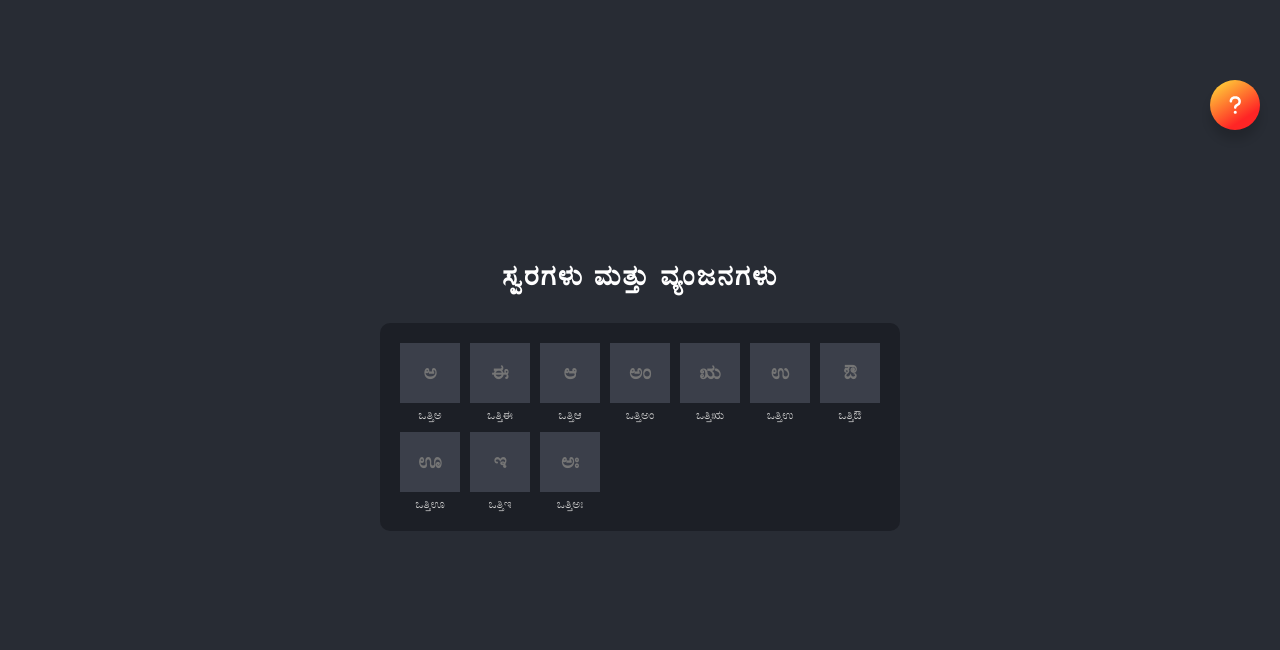
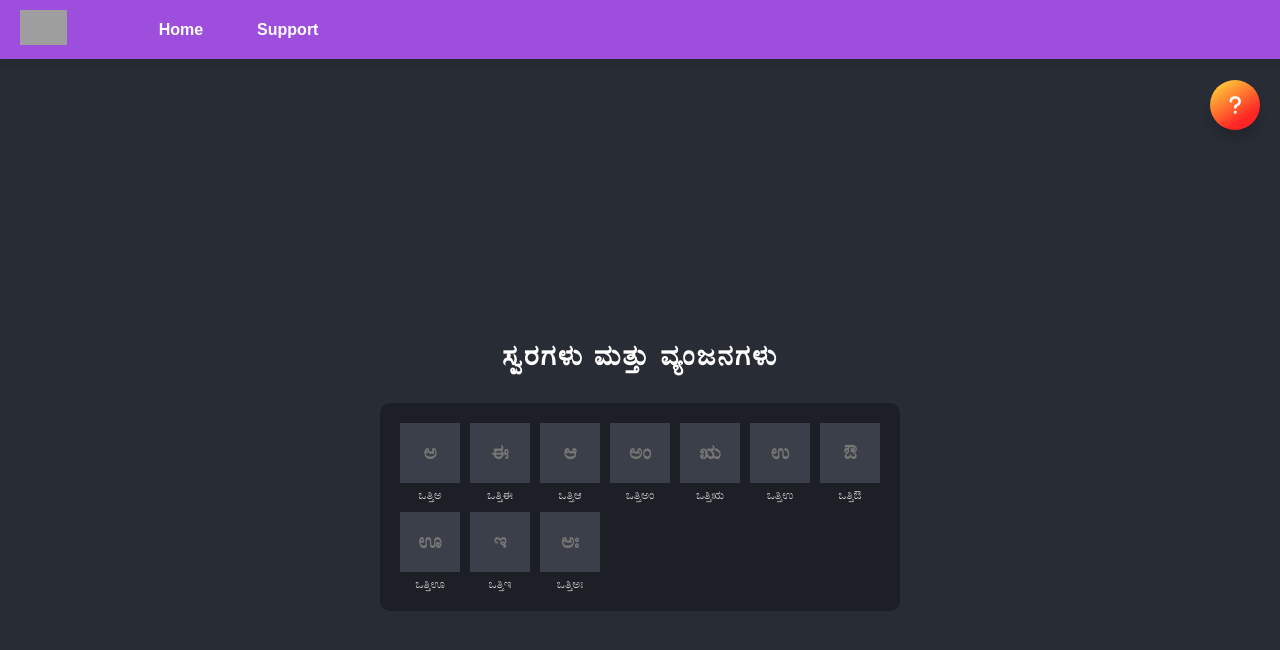
Before and after one commit to nithinvs0404/TypingTutor, a plain HTML site: page kanada_stage_1.html in a window 1280 px wide. Drawn offline with Linux system fonts and the light colour scheme; grey boxes are pictures that could not be loaded.

Commit message:
Update kanada_stage_1.html

```diff
--- a/kanada_stage_1.html
+++ b/kanada_stage_1.html
@@ -371,7 +371,19 @@ footer {
     <div id="footer-container"></div>
 
     <script>
+ // Load Header
+  fetch('header.html')
+    .then(response => response.text())
+    .then(data => {
+      document.getElementById('header-container').innerHTML = data;
+    });
 
+  // Load Footer
+  fetch('footer.html')
+    .then(response => response.text())
+    .then(data => {
+      document.getElementById('footer-container').innerHTML = data;
+    });
         // Footer Scroll Effect
         let lastScrollY = window.scrollY;
 
```
